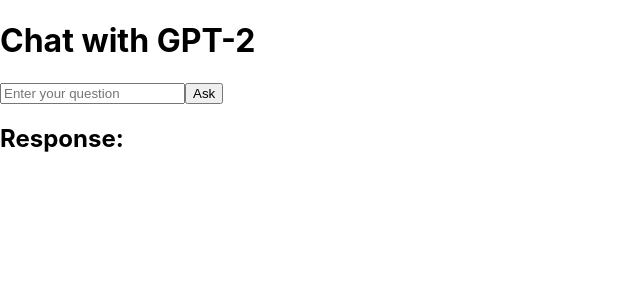
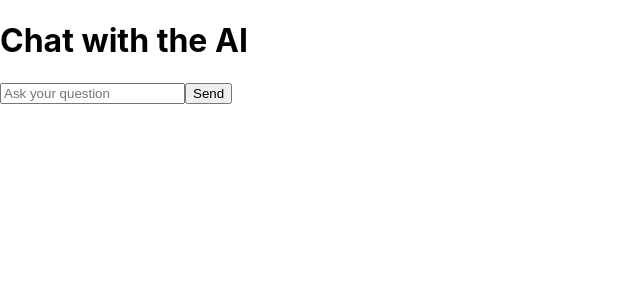
Before and after one commit to Prithesh-Murugaboopathy/GuruGPT, a React (Create React App) app: page / in a window 1280 px wide. Shown: the top 300 px of the page, without its empty margins (0-640 px from the left). Built offline with nearby package versions, Linux system fonts and the light colour scheme.

Commit message:
try-commit

```diff
--- a/src/FrotendInt/ChatComponent.jsx
+++ b/src/FrotendInt/ChatComponent.jsx
@@ -1,43 +1,45 @@
-// src/Chat.js
 import React, { useState } from "react";
 import axios from "axios";
-import Typewriter from "typewriter-effect";
 
-const Chat = () => {
+const API_URL = "https://flask-api-74jq.onrender.com/api/chat"; // Update your API URL here
+
+const ChatComponent = () => {
   const [question, setQuestion] = useState("");
   const [response, setResponse] = useState("");
 
-  const handleSubmit = async (e) => {
-    e.preventDefault();
+  const handleSubmit = async (event) => {
+    event.preventDefault(); // Prevent default form submission
+
     try {
-      const res = await axios.post("http://127.0.0.1:5000/api/chat", {
-        question,
-      });
-      setResponse(res.data.response);
+      const res = await axios.post(API_URL, { question });
+      setResponse(res.data.response); // Set the response to state
+      console.log(res.data.response); // Log the response for debugging
     } catch (error) {
-      console.error("Error fetching the response:", error);
+      console.error("Error fetching data from the API", error);
     }
   };
 
   return (
     <div>
-      <h1>Chat with GPT-2</h1>
+      <h1>Chat with the AI</h1>
       <form onSubmit={handleSubmit}>
         <input
           type="text"
           value={question}
           onChange={(e) => setQuestion(e.target.value)}
-          placeholder="Enter your question"
+          placeholder="Ask your question"
           required
         />
-        <button type="submit">Ask</button>
+        <button type="submit">Send</button>
       </form>
-      <div>
-        <h2>Response:</h2>
-        <p>{response}</p>
-      </div>
+      {response && (
+        <div>
+          <h2>Response:</h2>
+          <p>{response}</p>
+        </div>
+      )}
     </div>
   );
 };
 
-export default Chat;
+export default ChatComponent;
```
